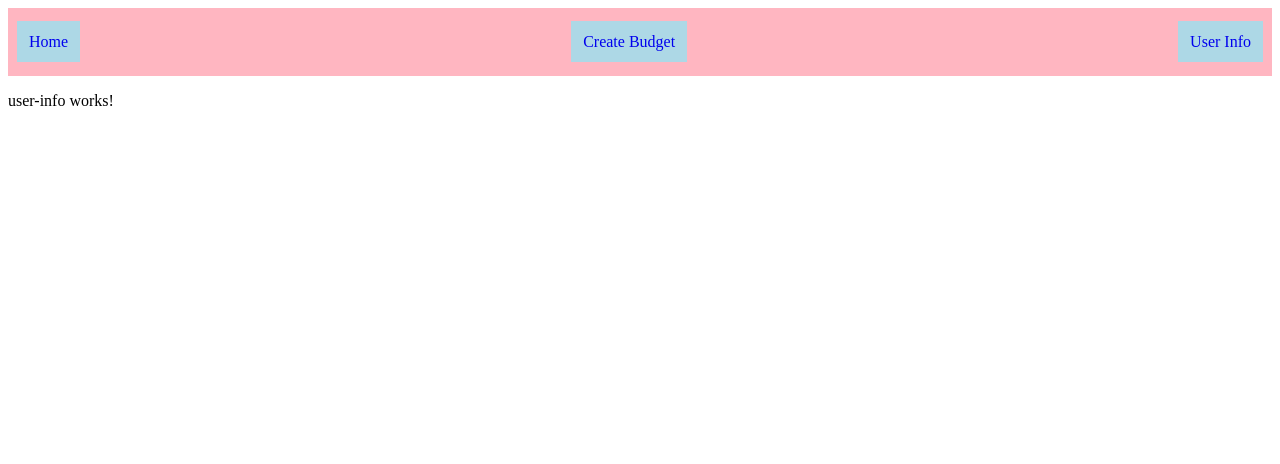
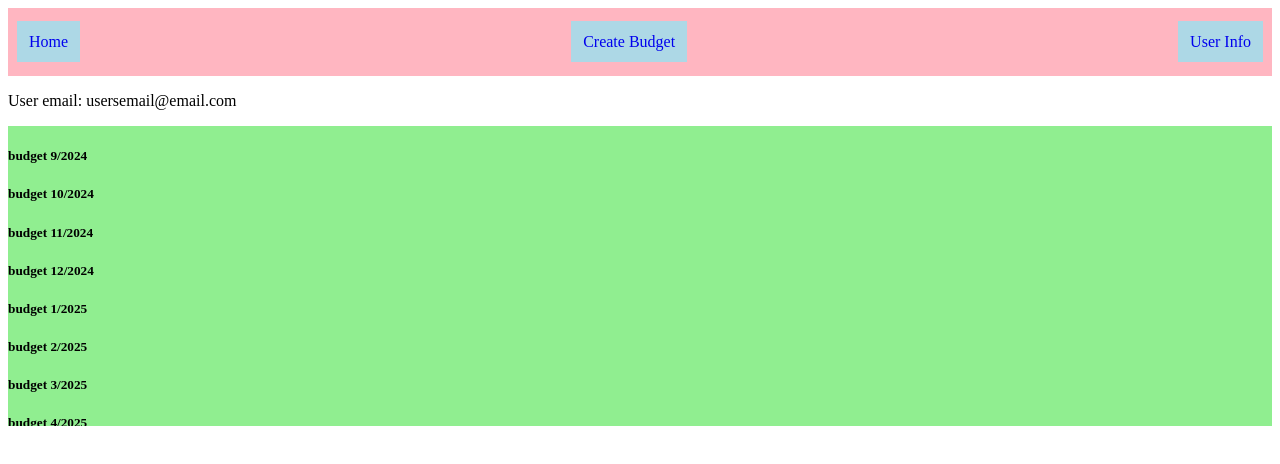
Before and after one commit to LizaFeng/iBudget, an Angular app in the folder iBudget/: page /user-info in a window 1280 px wide. Shown: the top 464 px of the page. Built offline with nearby package versions, Linux system fonts and the light colour scheme.

Commit message:
adding the basics of the user info page, layout ideas

```diff
--- a/iBudget/src/app/user-info/user-info.css
+++ b/iBudget/src/app/user-info/user-info.css
@@ -0,0 +1,7 @@
+.pdf-budget-containers {
+  background: lightgreen;
+  height: 300px; /* Example fixed height */
+  /* or */
+  max-height: 300px; /* Example maximum height */
+  overflow-y: auto;
+}
--- a/iBudget/src/app/user-info/user-info.html
+++ b/iBudget/src/app/user-info/user-info.html
@@ -6,5 +6,27 @@
  - being able to delete their account
 
  this would also be where we have the login/signup if we sense that the user did not signup
+
+ 7/16/25 idea: having a container where there is a scrolling feature for the user to see
+ the previous budgets (future: filter by the month and the year)
  -->
-<p>user-info works!</p>
+<div class="user-info-container">
+  <div class="account-settings-container">
+    <!-- storing the user email so they know what email they used -->
+    <p>User email: usersemail&#64;email.com</p>
+  </div>
+  <div class="pdf-budget-containers">
+    <!-- should contain components of a budget sheet. populate by grabbing from the database
+
+        -->
+    <h5>budget 9/2024</h5>
+    <h5>budget 10/2024</h5>
+    <h5>budget 11/2024</h5>
+    <h5>budget 12/2024</h5>
+    <h5>budget 1/2025</h5>
+    <h5>budget 2/2025</h5>
+    <h5>budget 3/2025</h5>
+    <h5>budget 4/2025</h5>
+    <h5>budget 5/2025</h5>
+  </div>
+</div>
```
